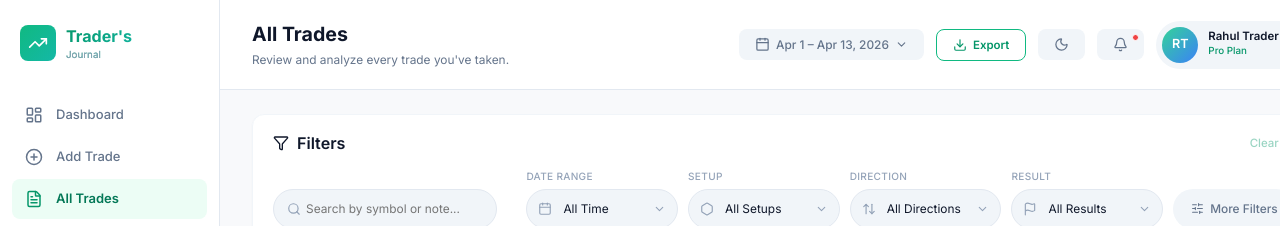
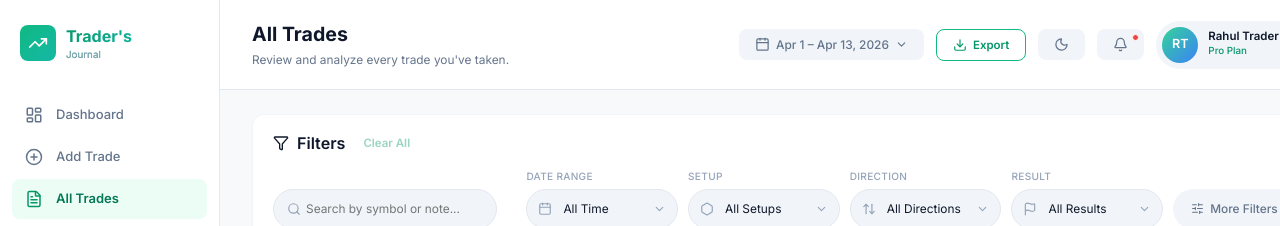
Before and after one commit to Zaydensth/traders-journal, a React (Vite) app: page /all-trades in a window 1280 px wide. Shown: the top 226 px of the page. Built offline with nearby package versions, Linux system fonts and the light colour scheme.

Commit message:
style: Clear All next to Filters with 10px gap, bolder

```diff
--- a/src/pages/AllTrades.tsx
+++ b/src/pages/AllTrades.tsx
@@ -339,8 +339,8 @@ export default function AllTrades() {
           <div className="at-filter-header">
             <div className="at-filter-title">
               <Filter size={16} /> Filters
+              <button className="at-clear-btn" onClick={clearFilters} style={{ opacity: hasActiveFilters ? 1 : 0.4, marginLeft: 10, fontWeight: 600 }}>Clear All</button>
             </div>
-            <button className="at-clear-btn" onClick={clearFilters} style={{ opacity: hasActiveFilters ? 1 : 0.4 }}>Clear All</button>
           </div>
           <div className="at-filter-fields">
             <div className="input-with-icon" style={{ flex: '2 1 200px' }}>
```
